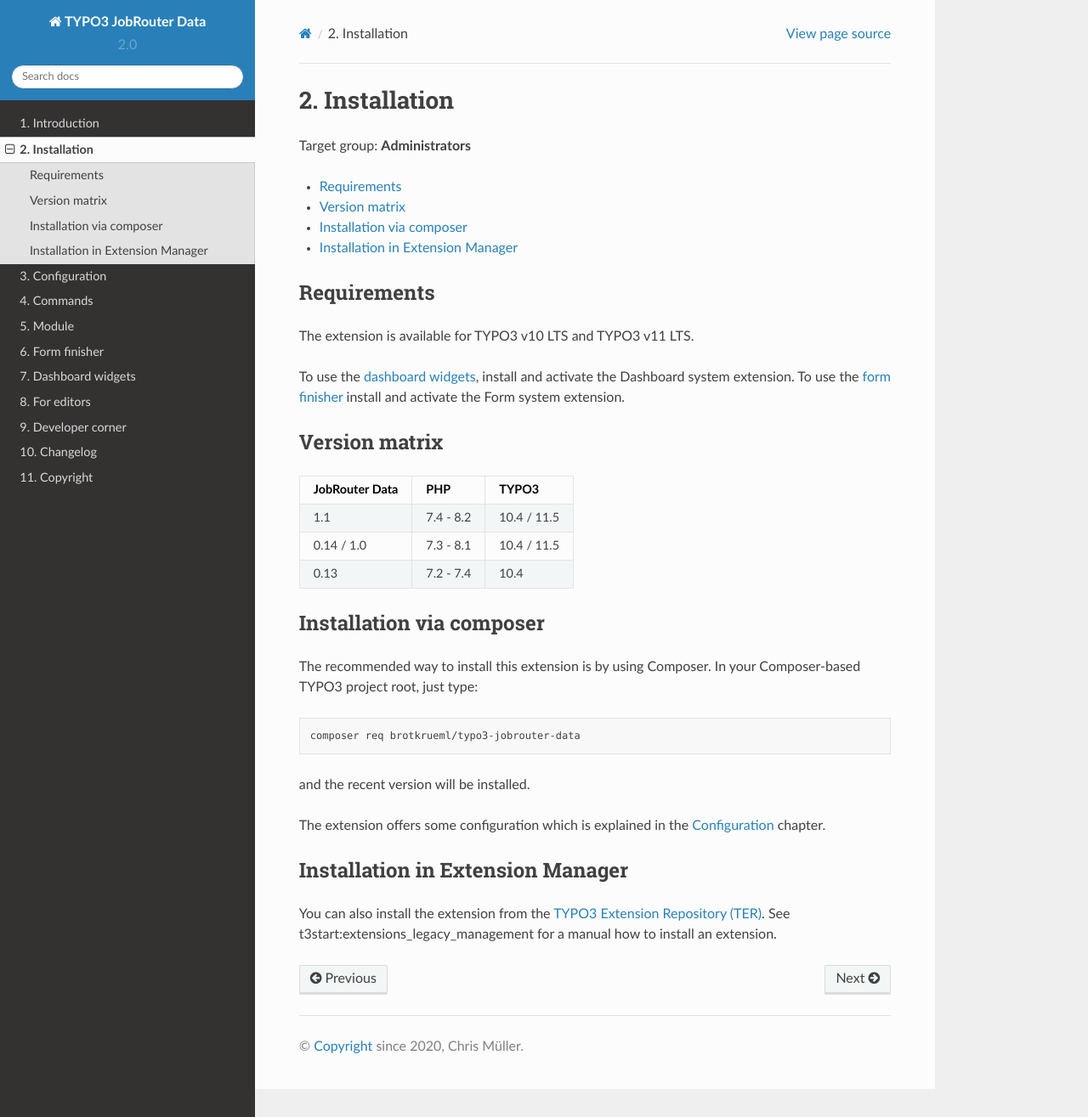
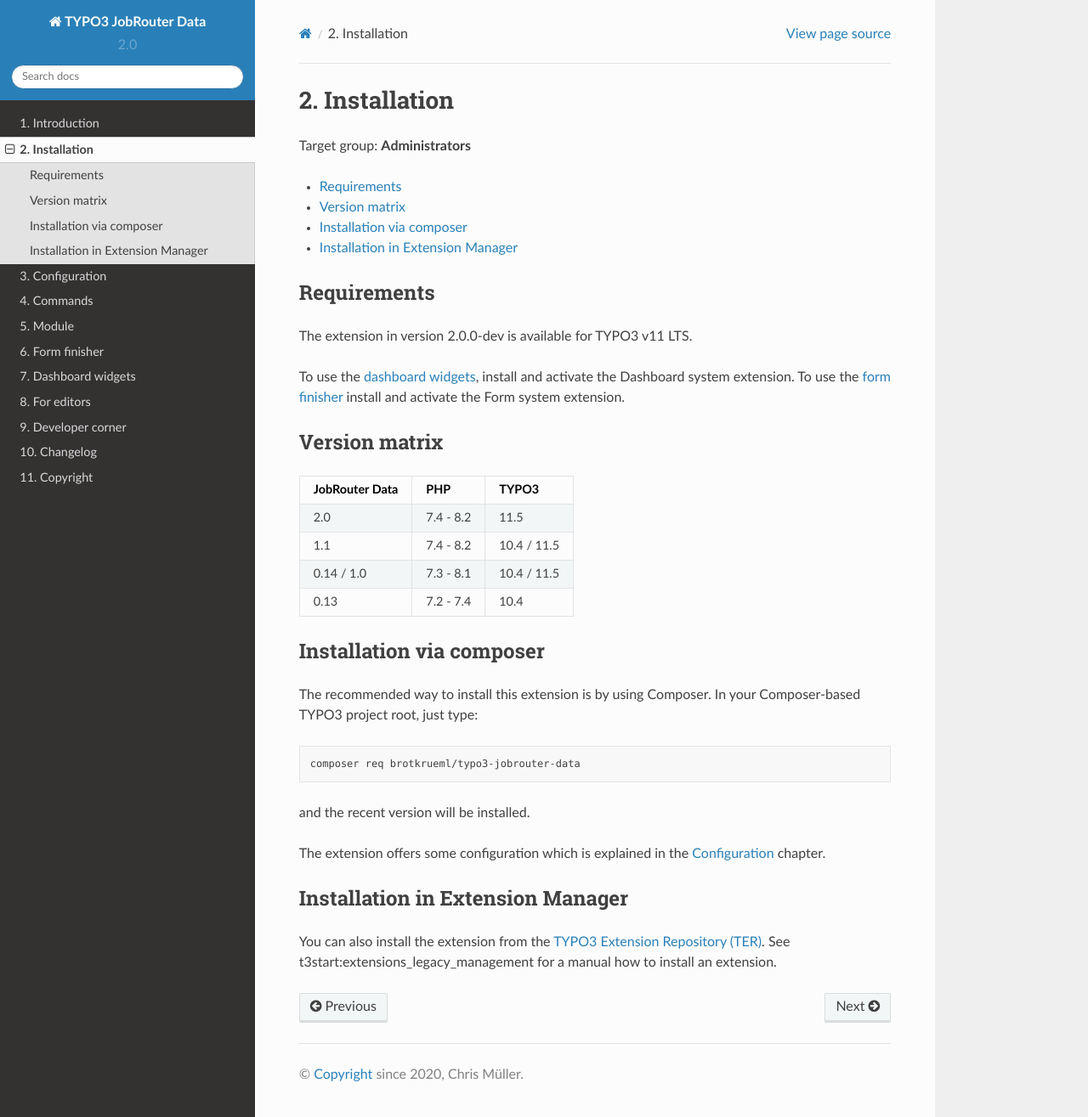
Before and after one commit to jobrouter/typo3-data, a Sphinx documentation site: the page built from Documentation/installation.rst, in a window 1280 px wide and 1315 px high. Shown: the whole window at 85% size. Built offline with Sphinx 7.4.7 and the Read the Docs theme 2.0.0, drawn with Linux system fonts in a browser that asks for light colours.

Commit message:
[!!!][TASK] Remove compatibility with TYPO3 v10
Related: #14

```diff
--- a/Documentation/changelog.rst
+++ b/Documentation/changelog.rst
@@ -10,6 +10,12 @@
 
 `Unreleased <https://github.com/brotkrueml/typo3-jobrouter-data/compare/v1.1.2...HEAD>`_
 --------------------------------------------------------------------------------------------
+
+Removed
+^^^^^^^
+
+
+* Compatibility with TYPO3 v10 (#14)
 
 `1.1.2 <https://github.com/brotkrueml/typo3-jobrouter-data/compare/v1.1.1...v1.1.2>`_ - 2022-12-23
 ------------------------------------------------------------------------------------------------------
--- a/Documentation/installation.rst
+++ b/Documentation/installation.rst
@@ -18,7 +18,7 @@
 Requirements
 ============
 
-The extension is available for TYPO3 v10 LTS and TYPO3 v11 LTS.
+The extension in version |release| is available for TYPO3 v11 LTS.
 
 To use the :ref:`dashboard widgets <dashboard-widgets>`, install and activate
 the Dashboard system extension. To use the :ref:`form finisher <form-finisher>`
@@ -33,6 +33,8 @@
 ============== ========== ===========
 JobRouter Data PHP        TYPO3
 ============== ========== ===========
+2.0            7.4 - 8.2  11.5
+-------------- ---------- -----------
 1.1            7.4 - 8.2  10.4 / 11.5
 -------------- ---------- -----------
 0.14 / 1.0     7.3 - 8.1  10.4 / 11.5
```
Also changed, not shown: CHANGELOG.md (+3 -0 lines), composer.json (+9 -9 lines), 1 other file.
